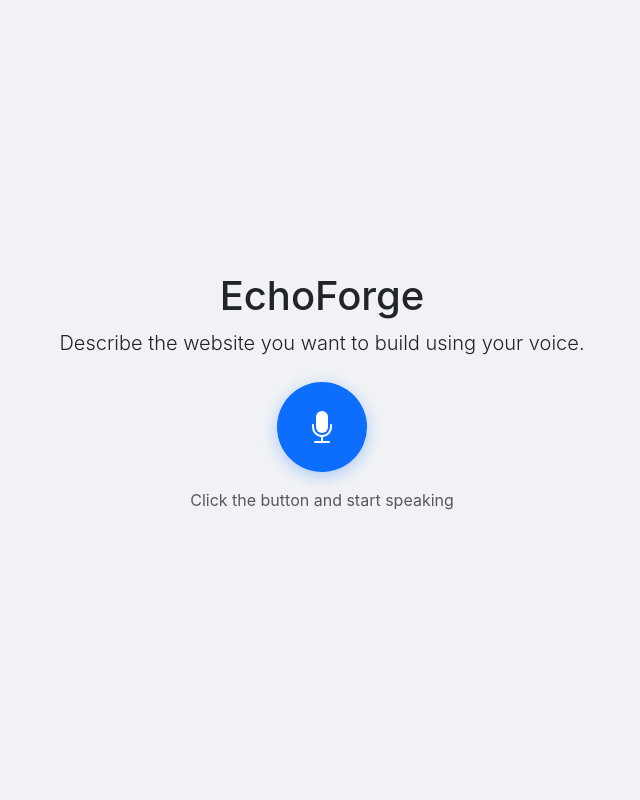
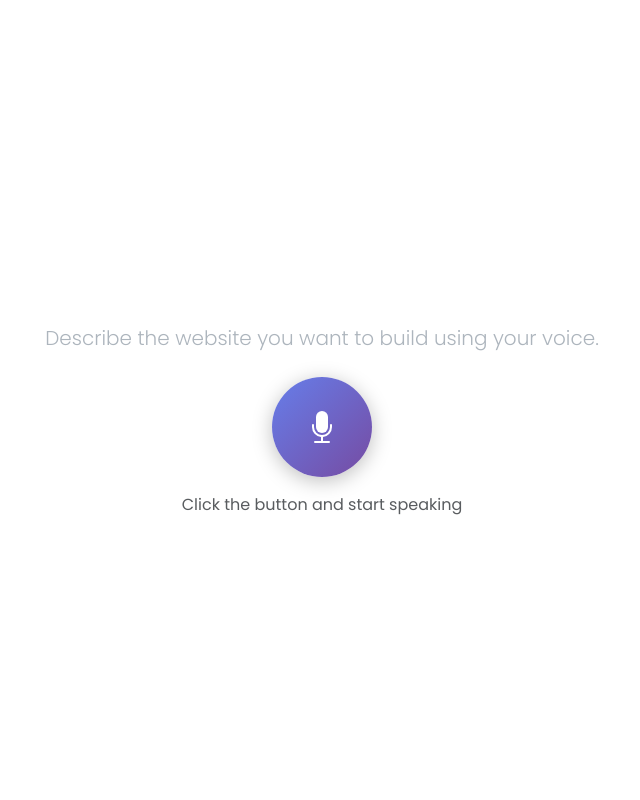
Before and after one commit to Highonswift/echoforge-voice-app-builder, a Flask app: page /home in a window 1280 px wide. Shown: the whole page, without its empty margins (318-958 px from the left). Run offline with Flask 3, Linux system fonts and the light colour scheme; the visitor is signed in with stand-in values (Sample User, id 1); parts of the project's set-up code (start-up, migrations or seed data) failed here and were passed over.

Commit message:
Update style.css

```diff
--- a/static/css/style.css
+++ b/static/css/style.css
@@ -1,104 +1,121 @@
-/* static/css/style.css */
+@import url('https://fonts.googleapis.com/css2?family=Poppins:wght@300;400;600;700&display=swap');
+
 :root {
-    --primary-color: #0d6efd;
-    --background-color: #f0f2f5;
-    --card-background: #ffffff;
-    --text-color: #212529;
-    --muted-color: #6c757d;
-    --pulse-color: #0d6efd;
+    --primary-gradient: linear-gradient(135deg, #667eea 0%, #764ba2 100%);
+    --background-url: 'https://picsum.photos/seed/echoforge/1920/1080';
+    --text-color: #ffffff;
+    --text-muted-color: #adb5bd;
+    --card-background: rgba(0, 0, 0, 0.55);
+    --card-border: rgba(255, 255, 255, 0.2);
+    --pulse-color: #764ba2;
 }
 
 body {
-    background-color: var(--background-color);
-    font-family: 'Inter', sans-serif;
+    font-family: 'Poppins', sans-serif;
+    color: var(--text-color);
+    background-image: linear-gradient(rgba(0, 0, 0, 0.6), rgba(0, 0, 0, 0.6)), var(--background-url);
+    background-size: cover;
+    background-position: center;
+    background-attachment: fixed;
     display: flex;
     align-items: center;
     justify-content: center;
     min-height: 100vh;
+}
+
+.content-card {
+    background: var(--card-background);
+    border: 1px solid var(--card-border);
+    border-radius: 20px;
+    padding: 2.5rem;
+    width: 100%;
+    max-width: 550px;
+    box-shadow: 0 8px 32px 0 rgba(0, 0, 0, 0.37);
+    backdrop-filter: blur(10px);
+    -webkit-backdrop-filter: blur(10px);
+}
+
+h1 {
+    font-weight: 700;
+}
+
+.lead {
+    color: var(--text-muted-color);
+    font-weight: 300;
+}
+
+.form-control {
+    background-color: rgba(255, 255, 255, 0.1);
+    border: 1px solid var(--card-border);
+    color: var(--text-color);
+    border-radius: 10px;
     padding: 1rem;
 }
 
-.app-card {
-    width: 100%;
-    max-width: 500px;
-    border: none;
-    border-radius: 15px;
-    transition: all 0.3s ease-in-out;
+.form-control:focus {
+    background-color: rgba(255, 255, 255, 0.2);
+    color: var(--text-color);
+    border-color: #764ba2;
+    box-shadow: 0 0 0 0.25rem rgba(118, 75, 162, 0.5);
 }
 
-.app-title {
-    font-weight: 700;
-    color: var(--text-color);
+.form-floating>label {
+    color: var(--text-muted-color);
 }
 
-.app-subtitle {
-    color: var(--muted-color);
-    font-weight: 400;
+.btn-primary {
+    background: var(--primary-gradient);
+    border: none;
+    border-radius: 10px;
+    padding: 0.75rem 1.5rem;
+    font-weight: 600;
+    transition: all 0.3s ease;
+}
+
+.btn-primary:hover {
+    transform: translateY(-2px);
+    box-shadow: 0 4px 20px rgba(0, 0, 0, 0.25);
 }
 
 #recordButton {
-    width: 90px;
-    height: 90px;
-    transition: all 0.3s ease;
-    border: none;
-    background-color: var(--primary-color);
-    box-shadow: 0 4px 15px rgba(13, 110, 253, 0.3);
-}
-
-#recordButton:hover {
-    transform: scale(1.05);
-    box-shadow: 0 6px 20px rgba(13, 110, 253, 0.4);
+    width: 100px;
+    height: 100px;
+    background: var(--primary-gradient);
+    box-shadow: 0 4px 20px rgba(0, 0, 0, 0.25);
 }
 
 #recordButton.recording {
     animation: pulse 1.5s infinite;
 }
 
-.status-text {
-    color: var(--muted-color);
-    min-height: 24px; /* Prevent layout shift */
-    transition: all 0.3s ease;
+#statusText {
+    color: var(--text-muted-color);
+    min-height: 24px;
 }
 
-#processing-ui .spinner-border {
-    width: 3rem;
-    height: 3rem;
-}
-
-#result-ui blockquote {
-    background-color: #f8f9fa;
-    border-left: 4px solid var(--primary-color);
+blockquote {
+    background: rgba(255, 255, 255, 0.1);
+    border-left: 4px solid #667eea;
     padding: 1rem 1.5rem;
     border-radius: 8px;
     text-align: left;
-    font-style: italic;
-    color: var(--muted-color);
+    color: var(--text-muted-color);
     margin-top: 1rem;
 }
 
-/* Animation Keyframes */
+#websiteLink {
+    background: var(--primary-gradient);
+    border: none;
+}
+
 @keyframes pulse {
     0% {
-        box-shadow: 0 0 0 0 rgba(13, 110, 253, 0.7);
+        box-shadow: 0 0 0 0 rgba(118, 75, 162, 0.7);
     }
     70% {
-        box-shadow: 0 0 0 25px rgba(13, 110, 253, 0);
+        box-shadow: 0 0 0 25px rgba(118, 75, 162, 0);
     }
     100% {
-        box-shadow: 0 0 0 0 rgba(13, 110, 253, 0);
+        box-shadow: 0 0 0 0 rgba(118, 75, 162, 0);
     }
 }
-
-/* Fade-in for UI states */
-.d-none {
-    display: none !important;
-}
-
-.fade-in {
-    animation: fadeIn 0.5s;
-}
-
-@keyframes fadeIn {
-    from { opacity: 0; transform: translateY(10px); }
-    to { opacity: 1; transform: translateY(0); }
-}
```
